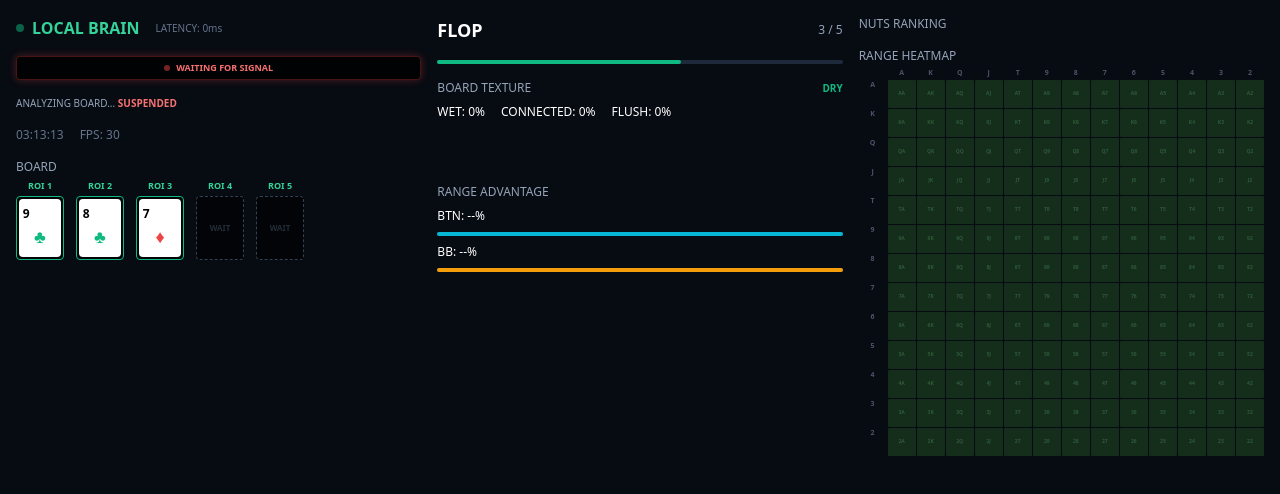
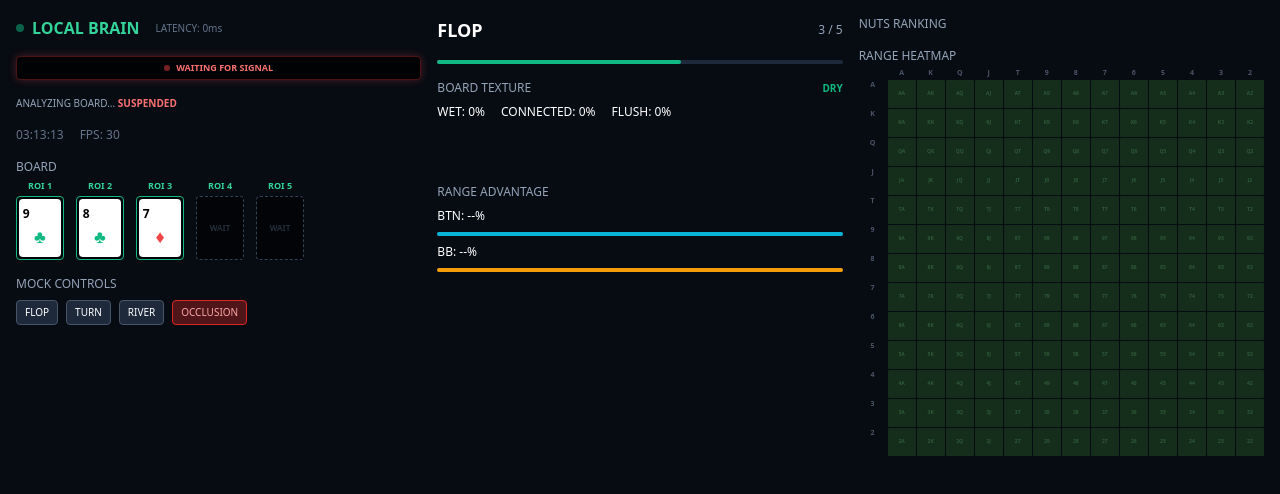
Before and after one commit to menosgrande/spectra, a plain HTML site: page index.html in a window 1280 px wide. Drawn offline with nearby package versions, Linux system fonts and the light colour scheme; a script that the page names is missing.

Commit message:
Update index.html

```diff
--- a/index.html
+++ b/index.html
@@ -23,11 +23,7 @@
     }
   </style>
 </head>
-
-
 <body class="p-4">
-
-<!-- ===== HUD LAYOUT START ===== -->
 
 <div class="grid grid-cols-3 gap-4">
 
@@ -63,6 +59,25 @@
     <div>
       <h2 class="text-xs text-slate-400 mb-1">BOARD</h2>
       <div id="board-roi-container" class="flex gap-3"></div>
+    </div>
+
+    <!-- Mock Controls -->
+    <div class="space-y-2">
+      <h2 class="text-xs text-slate-400 mb-1">MOCK CONTROLS</h2>
+      <div class="flex gap-2 text-[10px]">
+        <button onclick="setMockBoard('flop')" class="px-2 py-1 bg-slate-800 rounded border border-slate-600 hover:bg-slate-700">
+          FLOP
+        </button>
+        <button onclick="setMockBoard('turn')" class="px-2 py-1 bg-slate-800 rounded border border-slate-600 hover:bg-slate-700">
+          TURN
+        </button>
+        <button onclick="setMockBoard('river')" class="px-2 py-1 bg-slate-800 rounded border border-slate-600 hover:bg-slate-700">
+          RIVER
+        </button>
+        <button onclick="simulateShadowOcclusion()" class="px-2 py-1 bg-red-900/60 rounded border border-red-600 text-red-300">
+          OCCLUSION
+        </button>
+      </div>
     </div>
 
   </div>
@@ -145,12 +160,7 @@
 
 </div>
 
-<!-- ===== HUD LAYOUT END ===== -->
 <script>
-/* ============================================================
-   SPECTRA — Pyodide Standalone Brain
-   ============================================================ */
-
 const HANDS_ORDER = ['A','K','Q','J','T','9','8','7','6','5','4','3','2'];
 let btnHistory = [15,15,15,15,15];
 let bbHistory = [15,15,15,15,15];
@@ -159,9 +169,6 @@ let pyodide = null;
 let mockBoard = ['9c','8c','7d'];
 let mockStreet = 'FLOP';
 
-/* -------------------------------
-   Pyodide 初期化
--------------------------------- */
 async function initPyodideAndBrain() {
   pyodide = await loadPyodide();
 
@@ -285,10 +292,6 @@ def generate_spectra_payload(board,street):
 `);
 }
 
-/* ============================================================
-   Heatmap / HUD Rendering
-============================================================ */
-
 function buildHeatmapSkeleton() {
   const grid = document.getElementById("heatmap-grid");
   grid.innerHTML = "";
@@ -326,10 +329,6 @@ function getCellColorClass(val){
   if(val>=20) return {bg:"#277432",text:"#d1fae5"};
   return {bg:"#152e1c",text:"#2f5a38"};
 }
-
-/* ============================================================
-   Board ROI Rendering
-============================================================ */
 
 function renderBoardROIs(boardCards){
   const container=document.getElementById("board-roi-container");
@@ -370,10 +369,6 @@ function renderBoardROIs(boardCards){
     container.appendChild(item);
   }
 }
-
-/* ============================================================
-   HUD Update
-============================================================ */
 
 function updateHUDGraphics(data){
   document.getElementById("street-title").innerText=data.street;
@@ -467,10 +462,6 @@ function updateHUDGraphics(data){
   }
 }
 
-/* ============================================================
-   Local Brain Loop
-============================================================ */
-
 async function startLocalSpectraLoop(){
   setInterval(async ()=>{
     if(!pyodide) return;
@@ -489,10 +480,6 @@ result=generate_spectra_payload(board,street)
     renderBoardROIs(mockBoard);
   },1000);
 }
-
-/* ============================================================
-   Mock Buttons
-============================================================ */
 
 function setMockBoard(stage){
   if(stage==="flop"){
@@ -515,19 +502,11 @@ function simulateShadowOcclusion(){
   text.innerText="WARNING: OCCLUSION DETECTED";
 }
 
-/* ============================================================
-   Clock / FPS
-============================================================ */
-
 setInterval(()=>{
   const now=new Date();
   document.getElementById("time-display").innerText=now.toTimeString().split(" ")[0];
   document.getElementById("fps-display").innerText=`FPS: ${Math.floor(28+Math.random()*3)}`;
 },1000);
-
-/* ============================================================
-   Window Onload
-============================================================ */
 
 window.onload=async()=>{
   lucide.createIcons();
@@ -543,5 +522,6 @@ window.onload=async()=>{
   startLocalSpectraLoop();
 };
 </script>
+
 </body>
 </html>
```
